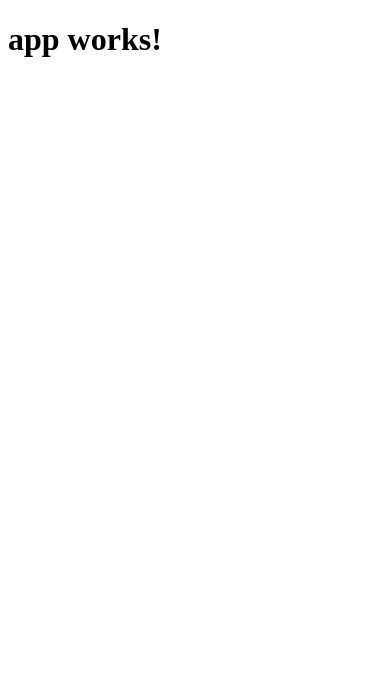
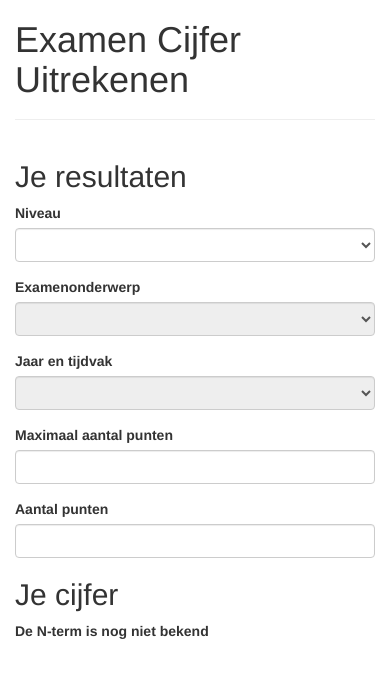
Before and after one commit to stefsiekman/cijfer-uitrekenen, an Angular app: page / in a window 390 px wide. Shown: the top 678 px of the page. Built offline with nearby package versions, Linux system fonts and the light colour scheme.

Commit message:
Basic grading

```diff
--- a/src/app/app.component.html
+++ b/src/app/app.component.html
@@ -1,3 +1,57 @@
-<h1>
-  {{title}}
-</h1>
+<div class="col-md-4">
+    <h2>Je resultaten</h2>
+    <form class="form">
+        <div class="form-group">
+            <label>Niveau</label>
+            <select name="level" class="form-control" [(ngModel)]="level">
+                <option *ngFor="let level of getArray(examData)" [value]="level">{{level}}</option>
+            </select>
+        </div>
+        <div class="form-group">
+            <label>Examenonderwerp</label>
+            <select name="exam_subject" class="form-control" [(ngModel)]="examSubject" [disabled]="!level">
+                <option *ngFor="let subject of getArray(examData[level])" [value]="subject">{{subject}}</option>
+            </select>
+        </div>
+        <div class="form-group">
+            <label>Jaar en tijdvak</label>
+            <select name="exam" class="form-control" [(ngModel)]="exam" [disabled]="!examSubject">
+                <option *ngFor="let time of (level ? getArray(examData[level][examSubject]) : [])" [value]="time">{{time}}</option>
+            </select>
+        </div>
+        <div class="form-group">
+            <label>Maximaal aantal punten</label>
+            <input name="l" [(ngModel)]="l" [value]="(level && examSubject && exam) ? examData[level][examSubject][exam].l : 100" class="form-control" type="number" min=0 max=100 step=1 [disabled]="level && examSubject && exam">
+        </div>
+        <div class="form-group">
+            <label>Aantal punten</label>
+            <input name="s" [(ngModel)]="s" class="form-control" type="number" min=0 [max]="l" step=1>
+        </div>
+    </form>
+</div>
+<div class="col-md-8">
+    <h2>Je cijfer</h2>
+    <p>
+        <b>De N-term is nog niet bekend</b>
+    </p>
+
+    <div *ngIf="s && l">
+        <p>
+            Je hebt <b>{{round(s/l*100)}}%</b> van de {{l}} punten.
+        </p>
+        <p>
+            Dit betekend dat je cijfer tussen de
+            <b>{{grade(s, l, 0) | number:"1.1-1"}}</b>
+            en
+            <b>{{grade(s, l, 2) | number:"1.1-1"}}</b>
+            ligt.<sup>1</sup>
+        </p>
+    </div>
+
+
+
+
+    <p *ngIf="s && l">
+        <i><sup>1</sup> Er van uitgaande dat de N-term tussen de 0,0 en 2,0 ligt.</i>
+    </p>
+</div>
--- a/src/app/app.component.ts
+++ b/src/app/app.component.ts
@@ -1,10 +1,65 @@
-import { Component } from "@angular/core";
+import { Component, OnInit } from "@angular/core";
+import { EXAM_DATA } from "./exam-data";
+
 
 @Component({
     selector: "app-root",
     templateUrl: "./app.component.html",
     styleUrls: [ "./app.component.css" ]
 })
-export class AppComponent {
-    title = "app works!";
+export class AppComponent implements OnInit{
+
+    examData = EXAM_DATA;
+
+
+    level: string;
+    examSubject: string;
+    exam: string;
+    s: number;
+    l: number;
+
+    ngOnInit(): void {
+        document.addEventListener("click", () => {
+            setTimeout(() => {
+                this.l = (this.level && this.examSubject && this.exam) ?
+                    this.examData[this.level][this.examSubject][this.exam].l : null;
+            }, 500)
+        })
+    }
+
+    round(n): number {
+        return Math.round(n);
+    }
+
+    roundDigits(n, digits): number {
+        return this.round(n * Math.pow(10, digits)) / Math.pow(10, digits);
+    }
+
+    grade(s, l, n): number {
+        var r0 = 9 * s / l + n;
+        var r1 = 1 + s * 9 / l * 2;
+        var r2 = 1 + s * 9 / l * 0.5;
+        var r3 = 10 - (l - s) * 9 / l * 2;
+        var r4 = 10 - (l - s) * 9 / l * 0.5;
+
+        if (n > 1) return Math.min(r0, r1, r4);
+        if (n < 1) return Math.max(r0, r2, r3);
+
+        return r0;
+    }
+
+    getArray(object) {
+        var array = [];
+        for (let level in object) {
+            array.push(level);
+        }
+        return array;
+    }
+
+    getSubjects() {
+        if (!this.level || !this.examSubject) return [];
+
+        return this.getArray(this.examData[this.level][this.examSubject]);
+    }
+
 }
--- /dev/null
+++ b/src/app/exam-data.ts
@@ -0,0 +1,10 @@
+export const EXAM_DATA = {
+    havo: [
+        "Nederlands"
+    ],
+    vwo: {
+        "Frans": {
+            "2017-I": { l: 51 }
+        }
+    }
+}
--- a/src/index.html
+++ b/src/index.html
@@ -1,14 +1,38 @@
-<!doctype html>
-<html>
+<!DOCTYPE html>
+<html lang="en">
 <head>
-  <meta charset="utf-8">
-  <title>CijferUitrekenen</title>
-  <base href="/">
+    <meta charset="utf-8">
+    <meta http-equiv="X-UA-Compatible" content="IE=edge">
+    <meta name="viewport" content="width=device-width, initial-scale=1">
+    <title>Examen Cijfer Uitrekenen</title>
 
-  <meta name="viewport" content="width=device-width, initial-scale=1">
-  <link rel="icon" type="image/x-icon" href="favicon.ico">
+    <link rel="icon" type="image/x-icon" href="favicon.ico">
+
+    <link rel="stylesheet" href="https://maxcdn.bootstrapcdn.com/bootstrap/3.3.7/css/bootstrap.min.css" integrity="sha384-BVYiiSIFeK1dGmJRAkycuHAHRg32OmUcww7on3RYdg4Va+PmSTsz/K68vbdEjh4u" crossorigin="anonymous">
+
+    <!-- HTML5 shim and Respond.js for IE8 support of HTML5 elements and media queries -->
+    <!-- WARNING: Respond.js doesn't work if you view the page via file:// -->
+    <!--[if lt IE 9]>
+        <script src="https://oss.maxcdn.com/html5shiv/3.7.3/html5shiv.min.js"></script>
+        <script src="https://oss.maxcdn.com/respond/1.4.2/respond.min.js"></script>
+    <![endif]-->
 </head>
 <body>
-  <app-root>Loading...</app-root>
+    <div class="container">
+        <header class="row">
+            <div class="col-xs-12">
+                <h1>Examen Cijfer Uitrekenen</h1>
+                <hr>
+            </div>
+        </header>
+        <main class="row">
+            <app-root>Loading...</app-root>
+        </main>
+    </div>
+
+    <!-- jQuery (necessary for Bootstrap's JavaScript plugins) -->
+    <script src="https://ajax.googleapis.com/ajax/libs/jquery/1.12.4/jquery.min.js"></script>
+    <!-- Include all compiled plugins (below), or include individual files as needed -->
+    <script src="https://maxcdn.bootstrapcdn.com/bootstrap/3.3.7/js/bootstrap.min.js" integrity="sha384-Tc5IQib027qvyjSMfHjOMaLkfuWVxZxUPnCJA7l2mCWNIpG9mGCD8wGNIcPD7Txa" crossorigin="anonymous"></script>
 </body>
 </html>
```
